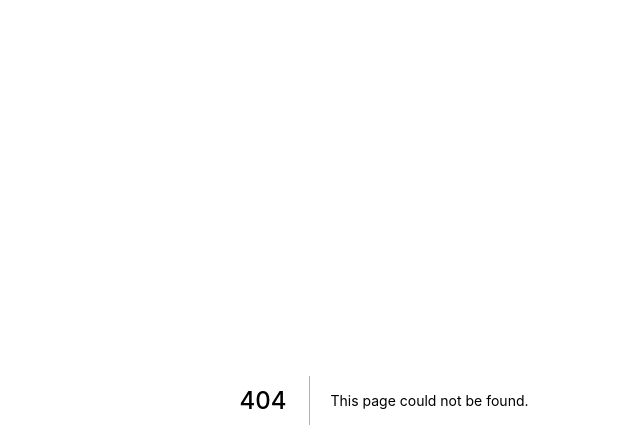
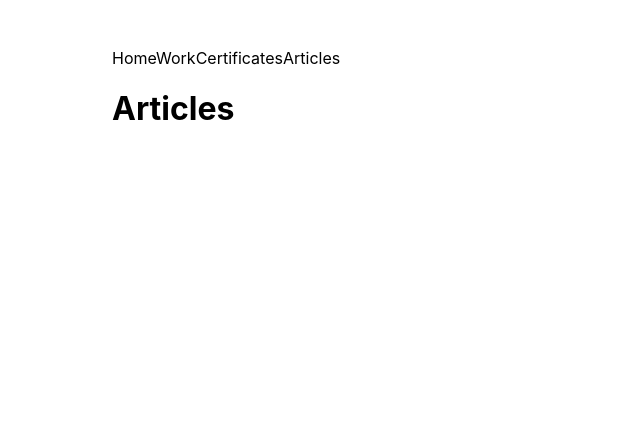
Before and after one commit to Kphagava/Portfolio-website, a Next.js app: page /articles in a window 1280 px wide. Before the commit this address had no page. Shown: the top 448 px of the page, without its empty margins (256-896 px from the left). Built offline with nearby package versions, Linux system fonts and the light colour scheme.

Commit message:
Added basic pages

```diff
--- /dev/null
+++ b/components/layout.js
@@ -0,0 +1,5 @@
+import styles from './layout.module.css'
+
+export default function Layout({ children }) {
+  return <div className={styles.container}>{children}</div>
+}
--- /dev/null
+++ b/components/layout.module.css
@@ -0,0 +1,5 @@
+.container {
+    max-width: 36rem;
+    padding: 0 1rem;
+    margin: 3rem auto 6rem;
+}
--- a/pages/_app.js
+++ b/pages/_app.js
@@ -1,7 +1,25 @@
 import '../styles/globals.css'
+import Layout from '../components/layout'
+import Link from 'next/link'
 
 function MyApp({ Component, pageProps }) {
-  return <Component {...pageProps} />
+  return (
+    <Layout>
+      <Link href="/">
+        <a>Home</a>
+      </Link>
+      <Link href="/work">
+        <a>Work</a>
+      </Link>
+      <Link href="/certificates">
+        <a>Certificates</a>
+      </Link>
+      <Link href="/articles">
+        <a>Articles</a>
+      </Link>
+      <Component {...pageProps} />
+    </Layout>
+  )
 }
 
 export default MyApp
--- /dev/null
+++ b/pages/articles.js
@@ -0,0 +1,3 @@
+export default function Articles(){
+    return <h1>Articles</h1>
+}
--- /dev/null
+++ b/pages/certificates.js
@@ -0,0 +1,3 @@
+export default function Certificates(){
+    return <h1>Certificates</h1>
+}
--- /dev/null
+++ b/pages/work.js
@@ -0,0 +1,3 @@
+export default function Work(){
+    return <h1>Work</h1>
+}
```
